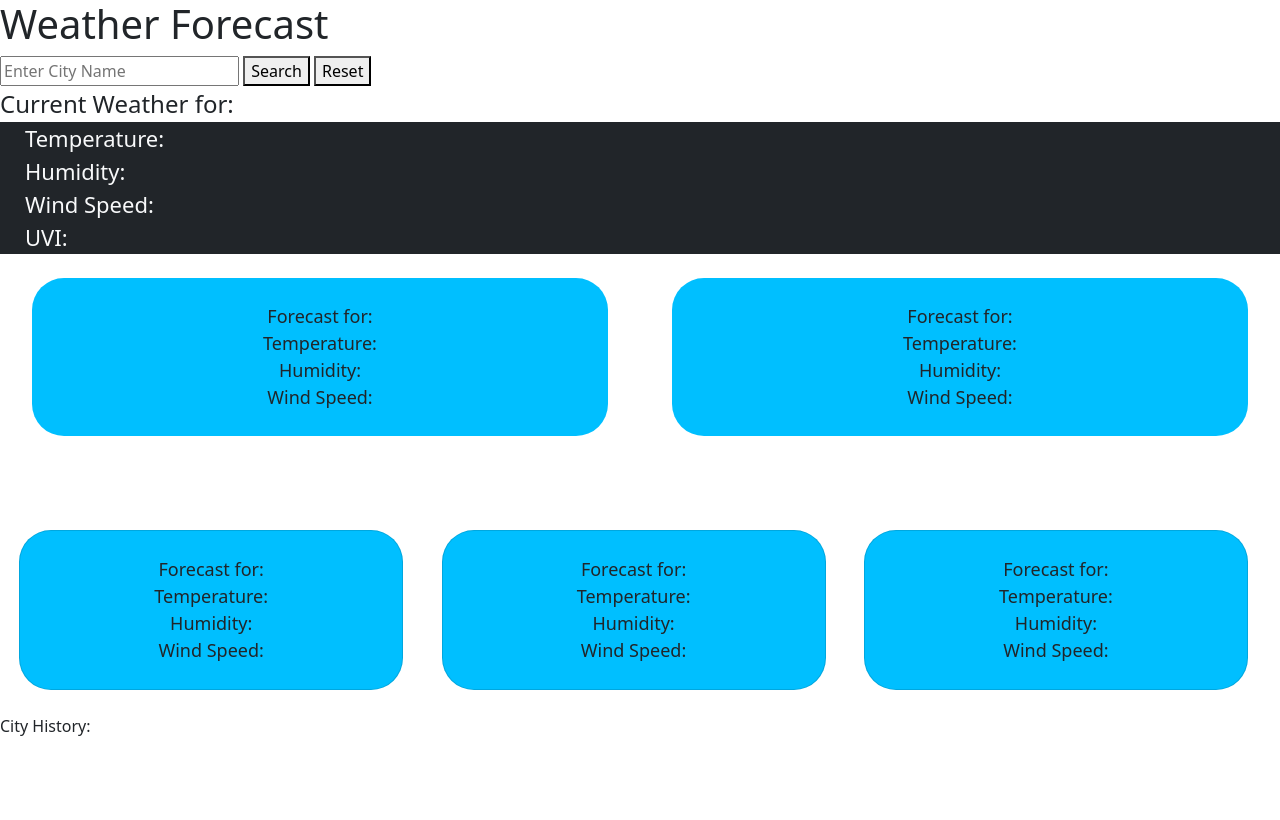
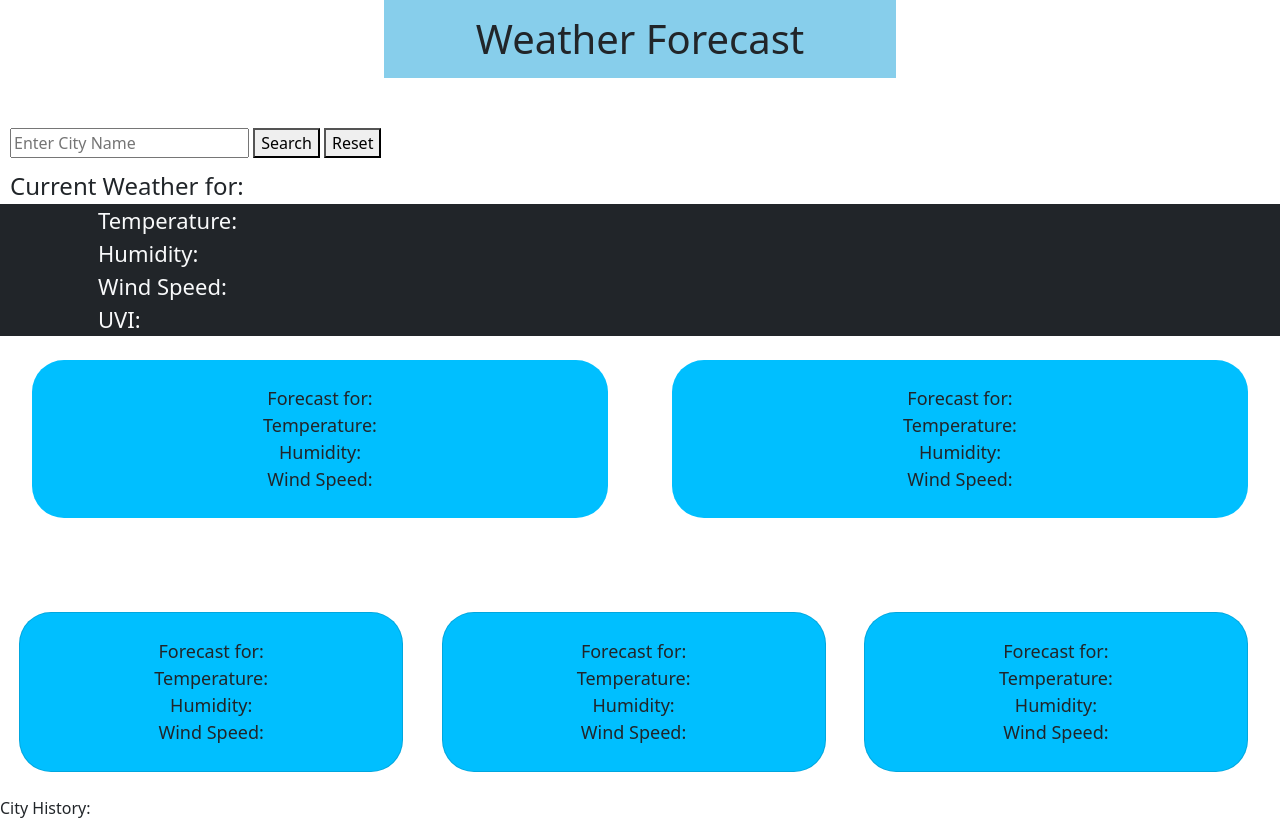
Before and after one commit to Boywondr84/My-Weather-App---take-2, a plain HTML site: page index.html in a window 1280 px wide. Drawn offline with nearby package versions, Linux system fonts and the light colour scheme.

Commit message:
styling additions TODO: save city search to local storage

```diff
--- a/assets/css/style.css
+++ b/assets/css/style.css
@@ -1,10 +1,25 @@
+h1 {
+    text-align: center;
+    margin-bottom: 50px;
+    margin-left: 30%;
+    margin-right: 30%;
+    background-color: skyblue;
+    padding: 15px 0 15px 0;
+
+}
+
+form {
+    margin-bottom: 10px;
+    margin-left: 10px;
+}
 .current-weather {
     font-size: 24px;
+    margin-left: 10px;
 }
 
 .current {
-    padding-left: 25px;
-    margin-right: 85%;
+    padding-left: 98px;
+    margin-right: 79%;
     font-size: 22px;
 }
 
```
